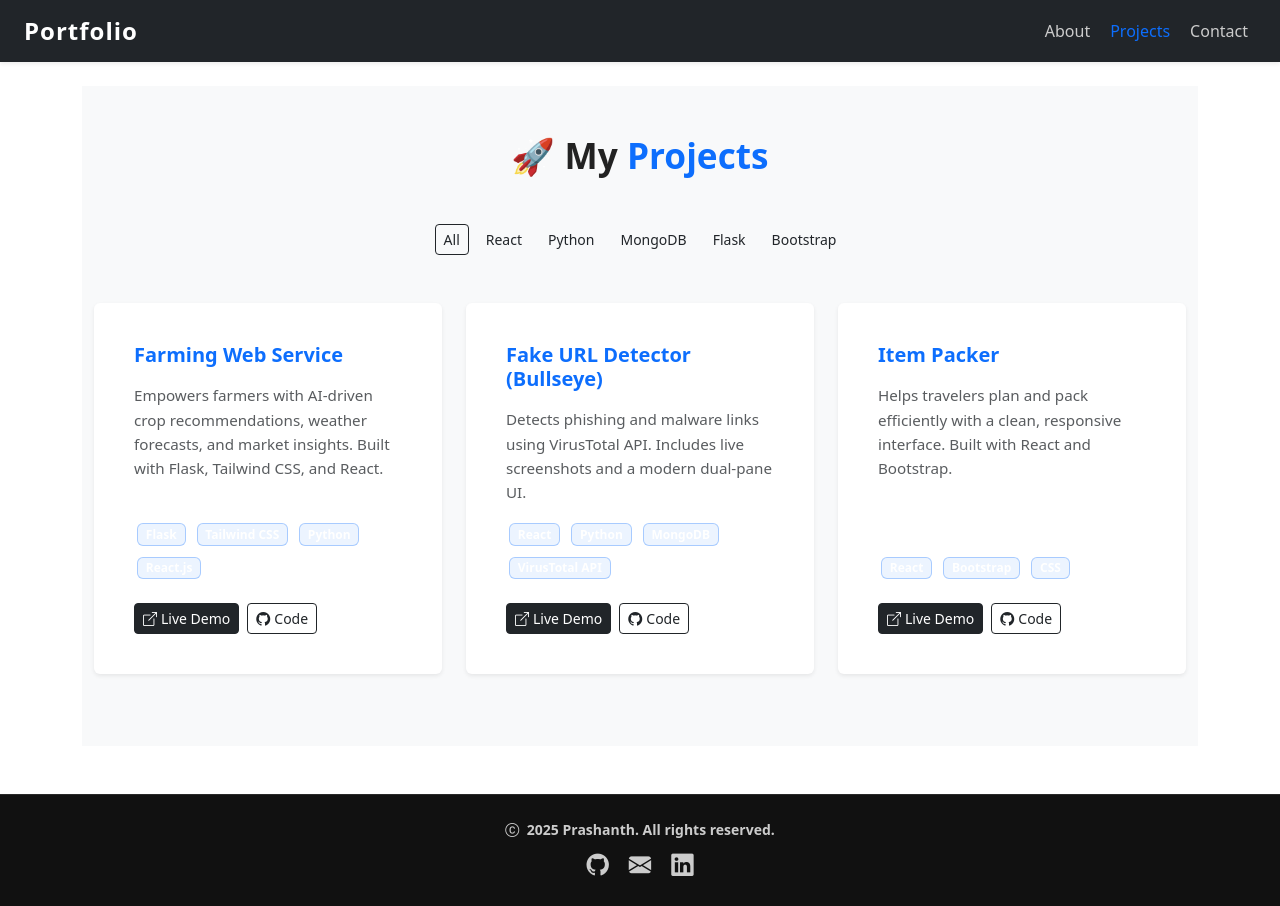
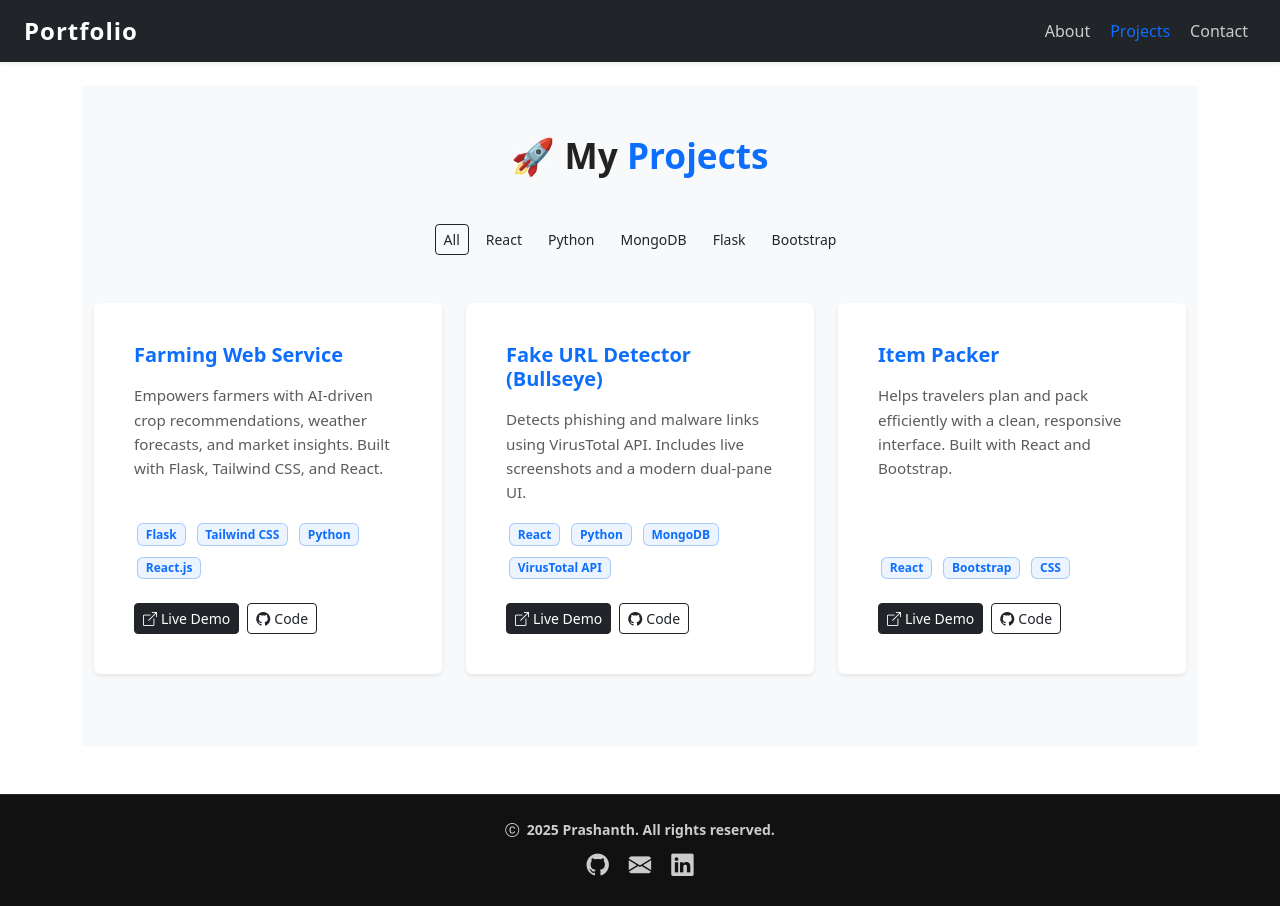
Before and after one commit to Prashanth2025/My_PortFolio, a React (Vite) app: page /projects in a window 1280 px wide. Built offline with nearby package versions, Linux system fonts and the light colour scheme.

Commit message:
home.jsx ProjectCard.jsx project.css project.jsxc

```diff
--- a/src/pages/ProjectCard.jsx
+++ b/src/pages/ProjectCard.jsx
@@ -10,7 +10,7 @@ function ProjectCard({ title, description, tech, link, demo }) {
 
         <div className="mb-3">
           {tech.map((t, i) => (
-            <span key={i} className="badge tech-badge me-2 mb-2">
+            <span key={i} className="badge tech-badge me-2 mb-2 text-primary">
               {t}
             </span>
           ))}
--- a/src/pages/home.jsx
+++ b/src/pages/home.jsx
@@ -21,8 +21,7 @@ function Home() {
           <span className="highlight">accessible</span>, and{" "}
           <span className="highlight">visually engaging</span> web interfaces
           using modern technologies like{" "}
-          <span className="highlight">React.js</span>,{" "}
-          <span className="highlight">Tailwind CSS</span>, and{" "}
+          <span className="highlight">React.js</span>, and{" "}
           <span className="highlight">Figma</span>. Passionate about clean code,
           intuitive UX, and real-world problem solving.
         </p>
--- a/src/pages/projects.css
+++ b/src/pages/projects.css
@@ -48,7 +48,7 @@
   margin-bottom: 0.75rem;
 }
 
-.project-card .card-text {
+.card-text {
   color: #ccc;
   font-size: 0.95rem;
   line-height: 1.6;
@@ -58,7 +58,7 @@
 /* --- Tech Badges --- */
 .tech-badge {
   background-color: rgba(13, 110, 253, 0.08);
-  color: #0d6efd;
+  color: black;
   border: 1px solid rgba(13, 110, 253, 0.3);
   border-radius: 8px;
   font-size: 0.8rem;
@@ -72,7 +72,7 @@
 
 .tech-badge:hover {
   background-color: #0d6efd;
-  color: #fff;
+  color: black;
   border-color: #0d6efd;
   transform: translateY(-3px) scale(1.05);
   box-shadow: 0 4px 10px rgba(13, 110, 253, 0.25);
--- a/src/pages/projects.jsx
+++ b/src/pages/projects.jsx
@@ -49,7 +49,7 @@ function Projects() {
         </h2>
 
         {/* Filter Buttons */}
-        <div className="d-flex justify-content-center flex-wrap gap-2 mb-5">
+        <div className="d-flex justify-content-center flex-wrap gap-2 mb-5 btn-fliter">
           {techOptions.map((tech) => (
             <button
               key={tech}
```
